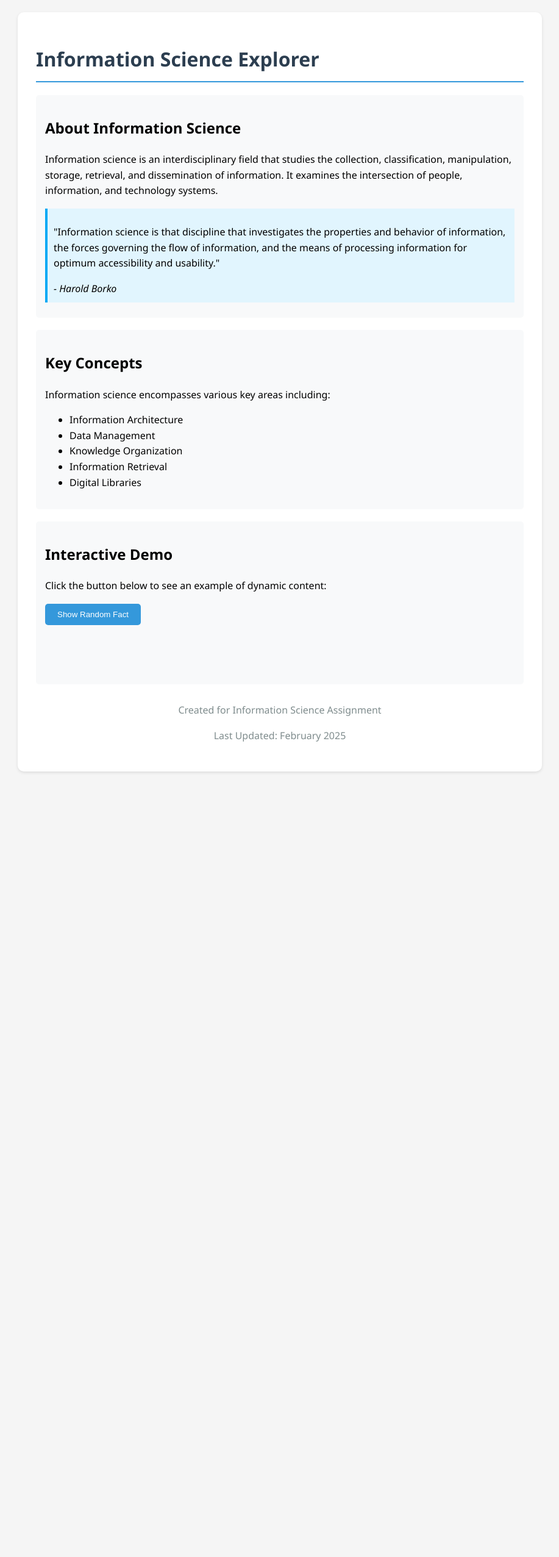
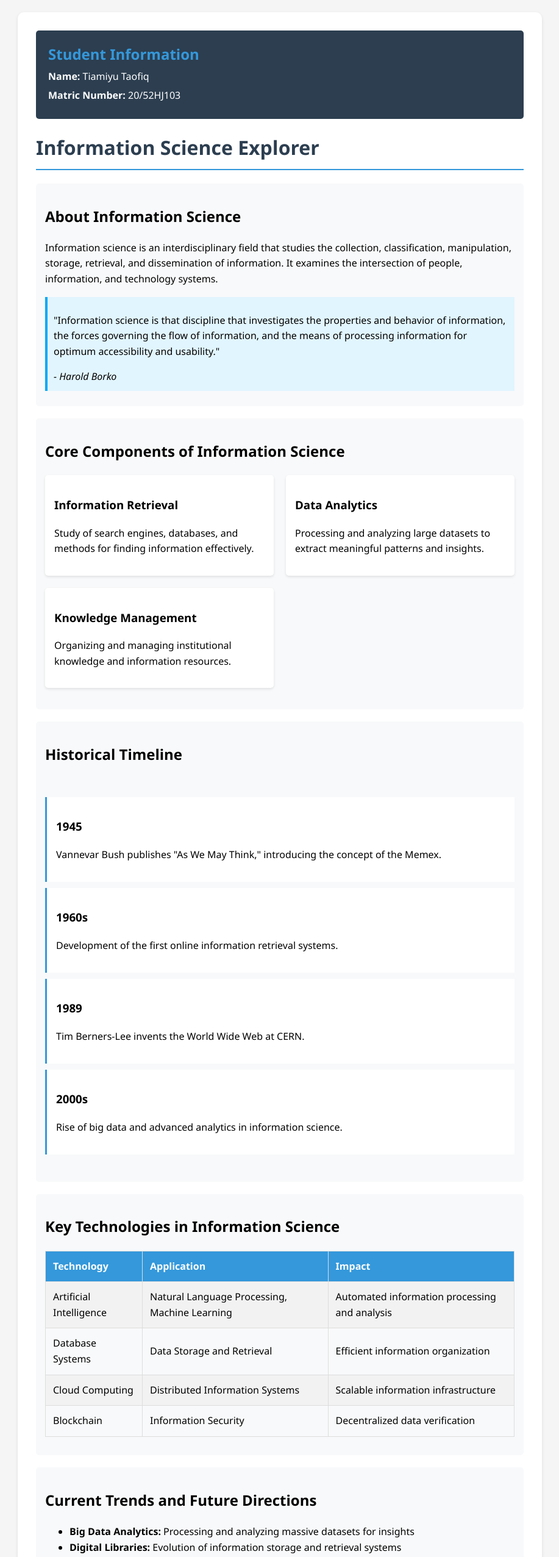
Before and after one commit to aiKhalil08/tao, a plain HTML site: page index.html in a window 1280 px wide. Shown: the top 2553 px of the page at 61% size, without its empty margins (181-1098 px from the left). Before the commit the page ends 1285 px from the top, so only its background shows below. Drawn offline with Linux system fonts and the light colour scheme.

Commit message:
modified

```diff
--- a/index.html
+++ b/index.html
@@ -3,7 +3,7 @@
 <head>
     <meta charset="UTF-8">
     <meta name="viewport" content="width=device-width, initial-scale=1.0">
-    <title>Information Science Portal</title>
+    <title>Tiamiyu Taofiq - Information Science Assignment</title>
     <style>
         body {
             font-family: 'Segoe UI', Tahoma, Geneva, Verdana, sans-serif;
@@ -20,6 +20,23 @@
             padding: 30px;
             border-radius: 10px;
             box-shadow: 0 2px 5px rgba(0,0,0,0.1);
+        }
+
+        .student-info {
+            background-color: #2c3e50;
+            color: white;
+            padding: 20px;
+            border-radius: 5px;
+            margin-bottom: 20px;
+        }
+
+        .student-info h2 {
+            margin: 0;
+            color: #3498db;
+        }
+
+        .student-info p {
+            margin: 5px 0;
         }
 
         h1 {
@@ -61,10 +78,63 @@
             text-align: center;
             color: #7f8c8d;
         }
+
+        .timeline {
+            position: relative;
+            padding: 20px 0;
+        }
+
+        .timeline-item {
+            padding: 15px;
+            margin: 10px 0;
+            border-left: 3px solid #3498db;
+            background-color: #fff;
+        }
+
+        .card-container {
+            display: grid;
+            grid-template-columns: repeat(auto-fit, minmax(250px, 1fr));
+            gap: 20px;
+            margin: 20px 0;
+        }
+
+        .card {
+            background-color: white;
+            padding: 15px;
+            border-radius: 5px;
+            box-shadow: 0 2px 4px rgba(0,0,0,0.1);
+        }
+
+        table {
+            width: 100%;
+            border-collapse: collapse;
+            margin: 15px 0;
+        }
+
+        th, td {
+            padding: 12px;
+            border: 1px solid #ddd;
+            text-align: left;
+        }
+
+        th {
+            background-color: #3498db;
+            color: white;
+        }
+
+        tr:nth-child(even) {
+            background-color: #f2f2f2;
+        }
     </style>
 </head>
 <body>
     <div class="container">
+        <div class="student-info">
+            <h2>Student Information</h2>
+            <p><strong>Name:</strong> Tiamiyu Taofiq</p>
+            <p><strong>Matric Number:</strong> 20/52HJ103</p>
+        </div>
+
         <h1>Information Science Explorer</h1>
 
         <div class="section">
@@ -78,26 +148,96 @@
         </div>
 
         <div class="section">
-            <h2>Key Concepts</h2>
-            <p>Information science encompasses various key areas including:</p>
+            <h2>Core Components of Information Science</h2>
+            <div class="card-container">
+                <div class="card">
+                    <h3>Information Retrieval</h3>
+                    <p>Study of search engines, databases, and methods for finding information effectively.</p>
+                </div>
+                <div class="card">
+                    <h3>Data Analytics</h3>
+                    <p>Processing and analyzing large datasets to extract meaningful patterns and insights.</p>
+                </div>
+                <div class="card">
+                    <h3>Knowledge Management</h3>
+                    <p>Organizing and managing institutional knowledge and information resources.</p>
+                </div>
+            </div>
+        </div>
+
+        <div class="section">
+            <h2>Historical Timeline</h2>
+            <div class="timeline">
+                <div class="timeline-item">
+                    <h3>1945</h3>
+                    <p>Vannevar Bush publishes "As We May Think," introducing the concept of the Memex.</p>
+                </div>
+                <div class="timeline-item">
+                    <h3>1960s</h3>
+                    <p>Development of the first online information retrieval systems.</p>
+                </div>
+                <div class="timeline-item">
+                    <h3>1989</h3>
+                    <p>Tim Berners-Lee invents the World Wide Web at CERN.</p>
+                </div>
+                <div class="timeline-item">
+                    <h3>2000s</h3>
+                    <p>Rise of big data and advanced analytics in information science.</p>
+                </div>
+            </div>
+        </div>
+
+        <div class="section">
+            <h2>Key Technologies in Information Science</h2>
+            <table>
+                <tr>
+                    <th>Technology</th>
+                    <th>Application</th>
+                    <th>Impact</th>
+                </tr>
+                <tr>
+                    <td>Artificial Intelligence</td>
+                    <td>Natural Language Processing, Machine Learning</td>
+                    <td>Automated information processing and analysis</td>
+                </tr>
+                <tr>
+                    <td>Database Systems</td>
+                    <td>Data Storage and Retrieval</td>
+                    <td>Efficient information organization</td>
+                </tr>
+                <tr>
+                    <td>Cloud Computing</td>
+                    <td>Distributed Information Systems</td>
+                    <td>Scalable information infrastructure</td>
+                </tr>
+                <tr>
+                    <td>Blockchain</td>
+                    <td>Information Security</td>
+                    <td>Decentralized data verification</td>
+                </tr>
+            </table>
+        </div>
+
+        <div class="section">
+            <h2>Current Trends and Future Directions</h2>
             <ul>
-                <li>Information Architecture</li>
-                <li>Data Management</li>
-                <li>Knowledge Organization</li>
-                <li>Information Retrieval</li>
-                <li>Digital Libraries</li>
+                <li><strong>Big Data Analytics:</strong> Processing and analyzing massive datasets for insights</li>
+                <li><strong>Digital Libraries:</strong> Evolution of information storage and retrieval systems</li>
+                <li><strong>Information Privacy:</strong> Protecting sensitive data in the digital age</li>
+                <li><strong>Semantic Web:</strong> Enhanced meaning and connectivity of online information</li>
+                <li><strong>Machine Learning:</strong> Automated information processing and pattern recognition</li>
             </ul>
         </div>
 
         <div class="section">
-            <h2>Interactive Demo</h2>
-            <p>Click the button below to see an example of dynamic content:</p>
+            <h2>Interactive Knowledge Check</h2>
+            <p>Click the button below to test your knowledge with random information science facts:</p>
             <button onclick="showRandomFact()">Show Random Fact</button>
             <p id="factDisplay" style="min-height: 50px;"></p>
         </div>
 
         <div class="footer">
-            <p>Created for Information Science Assignment</p>
+            <p>Created by: Tiamiyu Taofiq (20/52HJ103)</p>
             <p>Last Updated: February 2025</p>
         </div>
     </div>
@@ -109,7 +249,12 @@
                 "The world's data doubles approximately every two years.",
                 "The first computer mouse was made of wood.",
                 "The first webpage went live on August 6, 1991.",
-                "Around 90% of the world's data was generated in the last two years."
+                "Around 90% of the world's data was generated in the last two years.",
+                "The field of information science emerged from documentation science.",
+                "Claude Shannon's information theory was published in 1948.",
+                "The first electronic computer ENIAC was completed in 1945.",
+                "Google processes over 3.5 billion searches per day.",
+                "The first automated information retrieval system was developed in the 1950s."
             ];
             const randomFact = facts[Math.floor(Math.random() * facts.length)];
             document.getElementById('factDisplay').innerHTML = randomFact;
```
